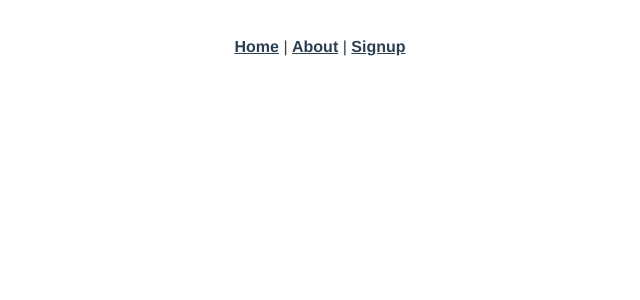
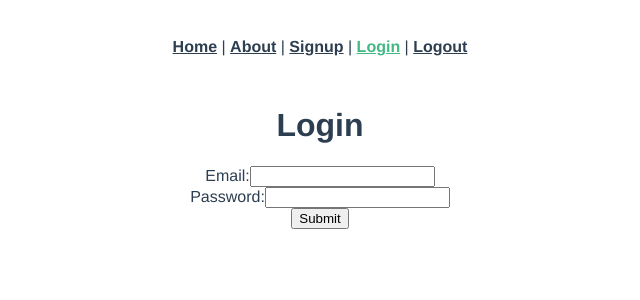
Before and after one commit to oscarwankaew/capstone-frontend, a Vue app: page /login in a window 1280 px wide. Shown: the top 300 px of the page, without its empty margins (320-960 px from the left). Built offline with nearby package versions, Linux system fonts and the light colour scheme.

Commit message:
implement axios get to show all events and fighters participating in each event, included login and logout link with flash message

```diff
--- a/src/App.vue
+++ b/src/App.vue
@@ -5,6 +5,10 @@
     <router-link to="/about">About</router-link>
     |
     <router-link to="/signup">Signup</router-link>
+    |
+    <router-link to="/login">Login</router-link>
+    |
+    <router-link to="/logout">Logout</router-link>
   </nav>
   <router-view />
 </template>
--- a/src/main.js
+++ b/src/main.js
@@ -5,4 +5,9 @@ import axios from "axios";
 
 axios.defaults.baseURL = process.env.NODE_ENV === "development" ? "http://localhost:3000" : "/";
 
+var jwt = localStorage.getItem("jwt");
+if (jwt) {
+  axios.defaults.headers.common["Authorization"] = `Bearer ${jwt}`;
+}
+
 createApp(App).use(router).mount("#app");
--- a/src/router/index.js
+++ b/src/router/index.js
@@ -1,6 +1,8 @@
 import { createRouter, createWebHistory } from "vue-router";
 import HomeView from "../views/HomeView.vue";
 import SignupView from "../views/SignupView.vue";
+import LoginView from "../views/LoginView.vue";
+import LogoutView from "../views/LogoutView.vue";
 
 const routes = [
   {
@@ -12,6 +14,16 @@ const routes = [
     path: "/signup",
     name: "signup",
     component: SignupView,
+  },
+  {
+    path: "/login",
+    name: "login",
+    component: LoginView,
+  },
+  {
+    path: "/logout",
+    name: "logout",
+    component: LogoutView,
   },
   {
     path: "/about",
--- a/src/views/HomeView.vue
+++ b/src/views/HomeView.vue
@@ -1,18 +1,50 @@
 <script>
+import axios from "axios";
+
 export default {
   data: function () {
     return {
-      message: "Welcome to Vue.js!",
+      message: "Fight Night Tracker",
+      events: [],
     };
   },
-  created: function () {},
-  methods: {},
+  created: function () {
+    this.indexEvents();
+  },
+  methods: {
+    indexEvents: function () {
+      axios.get("http://localhost:3000/events.json").then((response) => {
+        this.events = response.data;
+        console.log("All events:", response.data);
+      });
+    },
+  },
 };
 </script>
 
 <template>
   <div class="home">
     <h1>{{ message }}</h1>
+    <div v-for="event in events" v-bind:key="event.id">
+      <h2>{{ event.title }}</h2>
+      <img :src="event.event_image" v-bind:alt="event.title" />
+      <h3>{{ event.date }}</h3>
+      <h3>{{ event.time }}</h3>
+      <h3>{{ event.location }}</h3>
+      <div v-for="fighter in event.fighters" v-bind:key="fighter.id">
+        <img :src="fighter.image" v-bind:alt="fighter.name" />
+        <p>{{ fighter.name }}</p>
+        <p>Age: {{ fighter.age }}</p>
+        <p>Height: {{ fighter.height }}</p>
+        <p>Weight: {{ fighter.weight }}</p>
+        <p>Reach: {{ fighter.reach }}</p>
+        <p>Stance: {{ fighter.stance }}</p>
+        <p>Win: {{ fighter.win }}</p>
+        <p>Loss: {{ fighter.loss }}</p>
+        <p>Draw: {{ fighter.draw }}</p>
+        <p>Organization: {{ fighter.organization }}</p>
+      </div>
+    </div>
   </div>
 </template>
 
--- /dev/null
+++ b/src/views/LoginView.vue
@@ -0,0 +1,51 @@
+<script>
+import axios from "axios";
+
+export default {
+  data: function () {
+    return {
+      newSessionParams: {},
+      errors: [],
+    };
+  },
+  methods: {
+    submit: function () {
+      axios
+        .post("/sessions", this.newSessionParams)
+        .then((response) => {
+          axios.defaults.headers.common["Authorization"] = "Bearer " + response.data.jwt;
+          localStorage.setItem("jwt", response.data.jwt);
+          localStorage.setItem("user_id", response.data.user_id);
+          localStorage.setItem("flashMessage", "Login Successful");
+          this.$router.push("/");
+        })
+        .catch((error) => {
+          console.log(error.response);
+          this.errors = ["Invalid email or password."];
+          this.email = "";
+          this.password = "";
+        });
+    },
+  },
+};
+</script>
+
+<template>
+  <div class="login">
+    <form v-on:submit.prevent="submit()">
+      <h1>Login</h1>
+      <ul>
+        <li v-for="error in errors" v-bind:key="error">{{ error }}</li>
+      </ul>
+      <div>
+        <label>Email:</label>
+        <input type="email" v-model="newSessionParams.email" />
+      </div>
+      <div>
+        <label>Password:</label>
+        <input type="password" v-model="newSessionParams.password" />
+      </div>
+      <input type="submit" value="Submit" />
+    </form>
+  </div>
+</template>
--- /dev/null
+++ b/src/views/LogoutView.vue
@@ -0,0 +1,17 @@
+<script>
+import axios from "axios";
+
+export default {
+  created: function () {
+    delete axios.defaults.headers.common["Authorization"];
+    localStorage.removeItem("jwt");
+    localStorage.removeItem("user_id");
+    localStorage.setItem("flashMessage", "Logout Successful");
+    this.$router.push("/");
+  },
+};
+</script>
+
+<template>
+  <div class="logout"></div>
+</template>
```
